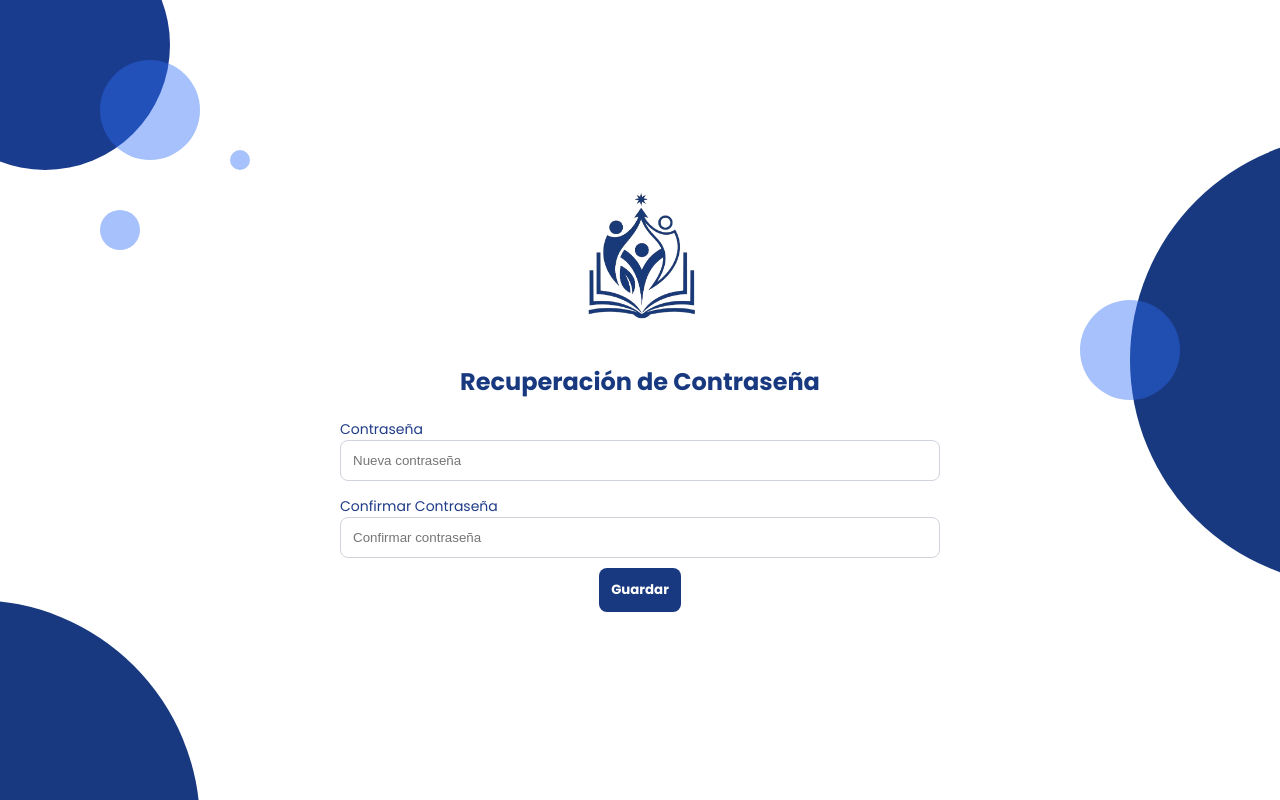
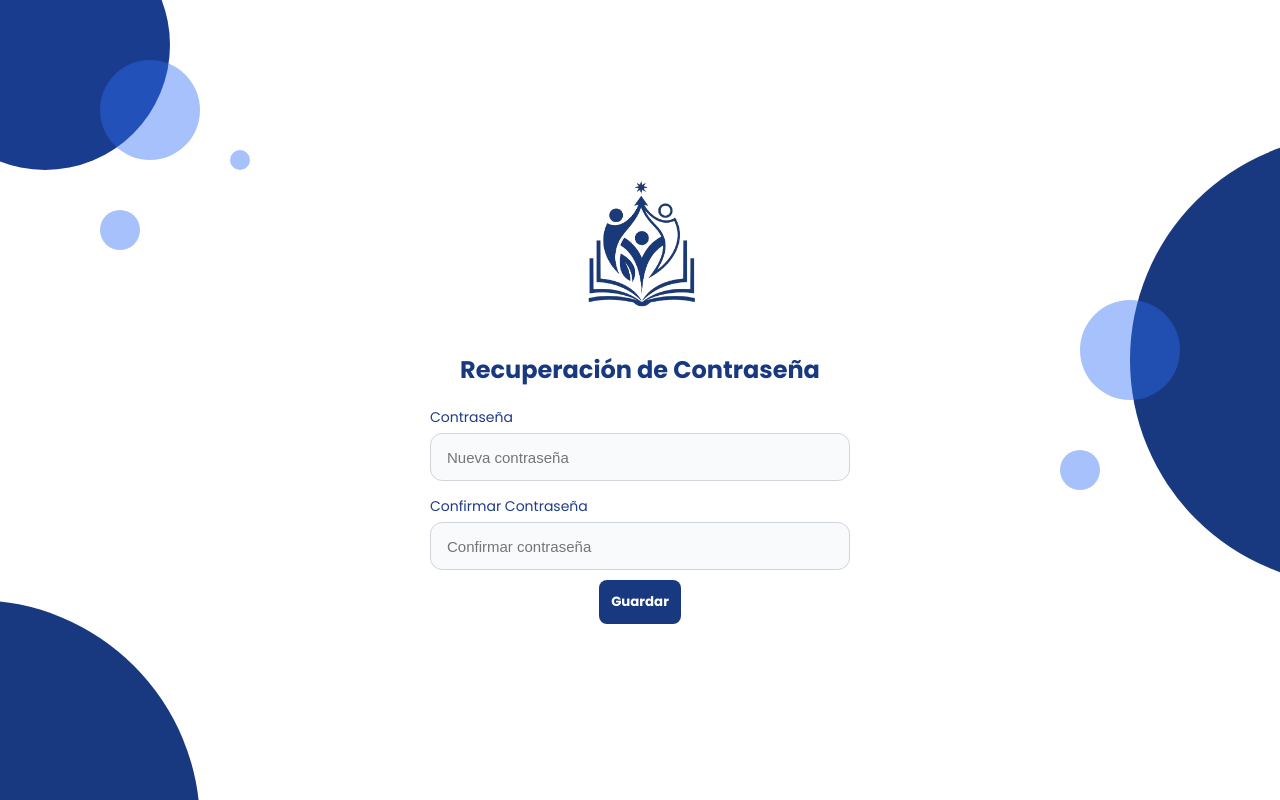
Before and after one commit to Evelinmq/mentorias-web, a React (Vite) app: page /nueva-password in a window 1280 px wide. Built offline with nearby package versions, Linux system fonts and the light colour scheme.

Commit message:
Pantallas de Auth a separación por componentes reutilizables

```diff
--- a/src/Components/Auth/Login.jsx
+++ b/src/Components/Auth/Login.jsx
@@ -4,6 +4,9 @@ import { AuthContext } from "../../AuthContext";
 import { alertaCamposVacios, alertaError, alertaExito } from "../../utils/alerts";
 import logo from "../../assets/logo.png";
 import "./Login.css";
+import AuthLayout from "../Common/AuthLayout";
+import FormField from "../Common/FormField";
+import Button from "../Common/Button";
 
 function Login() {
 
@@ -74,55 +77,42 @@ function Login() {
   };
 
   return (
-    <div className="login-contenedor">
-      <div className="Circulo1" />
-      <div className="circulo2" />
-      <div className="circulo3" />
-      <div className="circulo4" />
-      <div className="circulo5" />
-      <div className="circulo6" />
-      <div className="circulo7" />
-      <div className="circulo8" />
-
-      <div className="login-box">
+      <AuthLayout>
         <img src={logo} className="login-logo" alt="Logo" />
         <h2 className="login-title">Inicio de Sesión</h2>
 
         <form onSubmit={handleLogin}>
-          <label>Correo</label>
-          <input
+          <FormField
+              label="Correo"
               type="email"
               placeholder="Correo"
               value={correo}
               onChange={(e) => setCorreo(e.target.value)}
           />
 
-          <label>Contraseña</label>
-          <input
+          <FormField
+              label="Contraseña"
               type="password"
               placeholder="Contraseña"
               value={password}
               onChange={(e) => setPassword(e.target.value)}
           />
 
-          <p
-            className="forgot"
-            onClick={() => navigate("/verificar-codigo")}
-            style={{ cursor: "pointer" }}
-          >
+          <p className="forgot" onClick={() => navigate("/verificar-codigo")}>
             ¿Olvidaste tu contraseña?
           </p>
 
-          <button type="submit" className="login-btn">
-            Iniciar Sesión
-          </button>
+          <Button
+              type="submit"
+              className="login-btn"
+              text="Iniciar Sesión"
+          />
         </form>
 
         <p className="register" onClick={() => navigate("/registro")}>
           ¿No tienes cuenta? <span>Crear cuenta</span>
         </p>
-      </div>
-    </div>
+      </AuthLayout>
   );
 }
 
--- a/src/Components/Auth/NuevaContrasena.jsx
+++ b/src/Components/Auth/NuevaContrasena.jsx
@@ -2,6 +2,9 @@ import React, { useState } from "react";
 import "./Recuperacion.css";
 import logo from "../../assets/logo.png";
 import { useNavigate } from "react-router-dom";
+import AuthLayout from "../Common/AuthLayout";
+import FormField from "../Common/FormField";
+import Button from "../Common/Button";
 
 function NuevaContrasena() {
 
@@ -25,67 +28,38 @@ function NuevaContrasena() {
     }
 
     return (
-
-        <div className="creacion-contenedor">
-
-            <div className="Circulo1" />
-            <div className="circulo2" />
-            <div className="circulo3" />
-            <div className="circulo4" />
-            <div className="circulo5" />
-            <div className="circulo6" />
-            <div className="circulo8" />
-
-            <div className="cuenta-box">
-
-                <img src={logo} className="cuenta-logo" />
+        <AuthLayout>
+            <img src={logo} className="cuenta-logo" alt="Logo" />
 
             <h2 className="cuenta-title">
                 Recuperación de Contraseña
             </h2>
 
             <div className="password-group">
-
-                    <div className="input-group">
-
-                        <label>Contraseña</label>
-
-                        <input
+                <FormField
+                    label="Contraseña"
                     type="password"
                     placeholder="Nueva contraseña"
                     value={password}
                     onChange={(e) => setPassword(e.target.value)}
                 />
 
-                    </div>
-
-                    <div className="input-group">
-
-                        <label>Confirmar Contraseña</label>
-
-                        <input
+                <FormField
+                    label="Confirmar Contraseña"
                     type="password"
                     placeholder="Confirmar contraseña"
                     value={confirmar}
                     onChange={(e) => setConfirmar(e.target.value)}
                 />
-
             </div>
 
-                </div>
-
-                <button
+            <Button
+                text="Guardar"
                 className="btn"
                 onClick={guardarPassword}
-                >
-                    Guardar
-                </button>
-
-            </div>
-
-        </div>
-
-    )
+            />
+        </AuthLayout>
+    );
 
 }
 
--- a/src/Components/Auth/VerificarCodigo.jsx
+++ b/src/Components/Auth/VerificarCodigo.jsx
@@ -2,6 +2,9 @@ import React, { useState } from "react";
 import "./Recuperacion.css";
 import logo from "../../assets/logo.png";
 import { useNavigate } from "react-router-dom";
+import AuthLayout from "../Common/AuthLayout";
+import Button from "../Common/Button";
+import PinInput from "../Common/PinInput";
 
 function VerificarCodigo() {
 
@@ -24,20 +27,8 @@ function VerificarCodigo() {
     }
 
     return (
-
-        <div className="creacion-contenedor">
-
-            <div className="Circulo1" />
-            <div className="circulo2" />
-            <div className="circulo3" />
-            <div className="circulo4" />
-            <div className="circulo5" />
-            <div className="circulo6" />
-            <div className="circulo8" />
-
-            <div className="cuenta-box">
-
-                <img src={logo} className="cuenta-logo" />
+        <AuthLayout>
+            <img src={logo} className="cuenta-logo" alt="Logo" />
 
             <h2 className="cuenta-title">
                 Recuperación de Contraseña
@@ -47,45 +38,26 @@ function VerificarCodigo() {
                 Introduce el código que enviamos a tu correo
             </p>
 
-                <div className="codigo-container">
-
-                    {codigo.map((c, index) => (
-
-                        <input
-                            key={index}
-                            maxLength="1"
-                            className="codigo-input"
-                            value={c}
-                            onChange={(e) => handleChange(e.target.value, index)}
+            <PinInput
+                values={codigo}
+                onChange={handleChange}
             />
 
-                    ))}
-
-                </div>
-
             <div className="botones-recuperacion">
-
-                    <button
+                <Button
+                    text="Volver"
                     className="btn-secundario"
                     onClick={() => navigate("/login")}
-                    >
-                        Volver
-                    </button>
+                />
 
-                    <button
+                <Button
+                    text="Verificar"
                     className="btn"
                     onClick={verificarCodigo}
-                    >
-                        Reenviar
-                    </button>
-
+                />
             </div>
-
-            </div>
-
-        </div>
-
-    )
+        </AuthLayout>
+    );
 
 }
 
--- /dev/null
+++ b/src/Components/Common/AuthLayout.jsx
@@ -0,0 +1,20 @@
+const AuthLayout = ({ children }) => {
+    return (
+        <div className="login-contenedor">
+            <div className="Circulo1" />
+            <div className="circulo2" />
+            <div className="circulo3" />
+            <div className="circulo4" />
+            <div className="circulo5" />
+            <div className="circulo6" />
+            <div className="circulo7" />
+            <div className="circulo8" />
+
+            <div className="login-box">
+                {children}
+            </div>
+        </div>
+    );
+};
+
+export default AuthLayout;
--- /dev/null
+++ b/src/Components/Common/FormField.jsx
@@ -0,0 +1,12 @@
+import Input from "./Input";
+
+const FormField = ({ label, ...props }) => {
+    return (
+        <div style={{ display: 'flex', flexDirection: 'column', gap: '5px', textAlign: 'left' }}>
+            <label>{label}</label>
+            <Input {...props} />
+        </div>
+    );
+};
+
+export default FormField;
--- a/src/Components/Common/Input.jsx
+++ b/src/Components/Common/Input.jsx
@@ -1,9 +1,11 @@
-const Input = ({ type = "text", placeholder, register, name, rules }) => {
+const Input = ({ type = "text", placeholder, value, onChange, register, name, rules }) => {
   return (
     <input
       type={type}
       placeholder={placeholder}
       className="modal-input"
+      value={value}
+      onChange={onChange}
       {...(register ? register(name, rules) : {})}
     />
   );
--- /dev/null
+++ b/src/Components/Common/PinInput.jsx
@@ -0,0 +1,17 @@
+const PinInput = ({ length = 6, values, onChange }) => {
+    return (
+        <div className="codigo-container">
+            {values.map((c, index) => (
+                <input
+                    key={index}
+                    maxLength="1"
+                    className="codigo-input"
+                    value={c}
+                    onChange={(e) => onChange(e.target.value, index)}
+                />
+            ))}
+        </div>
+    );
+};
+
+export default PinInput;
```
Lines whose indentation alone changed are shown as unchanged.
